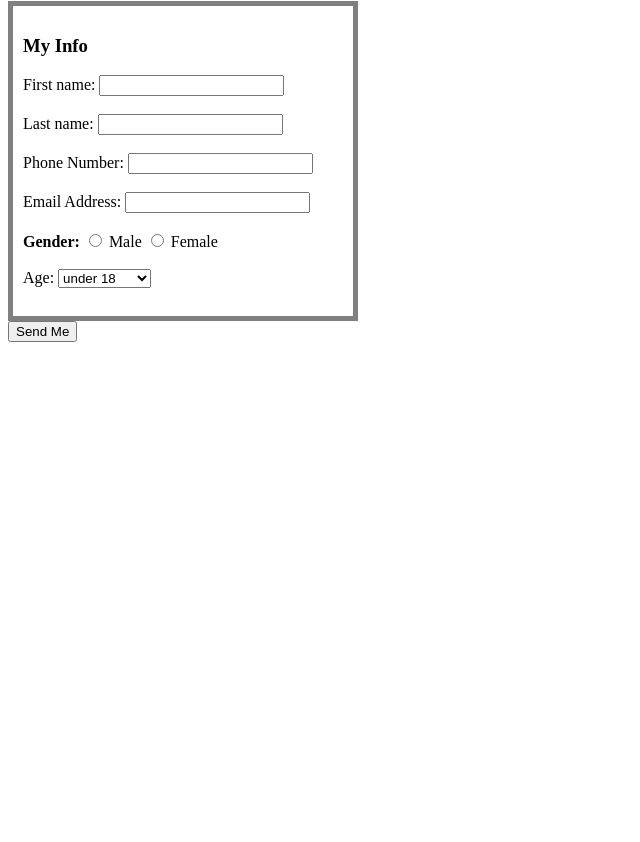
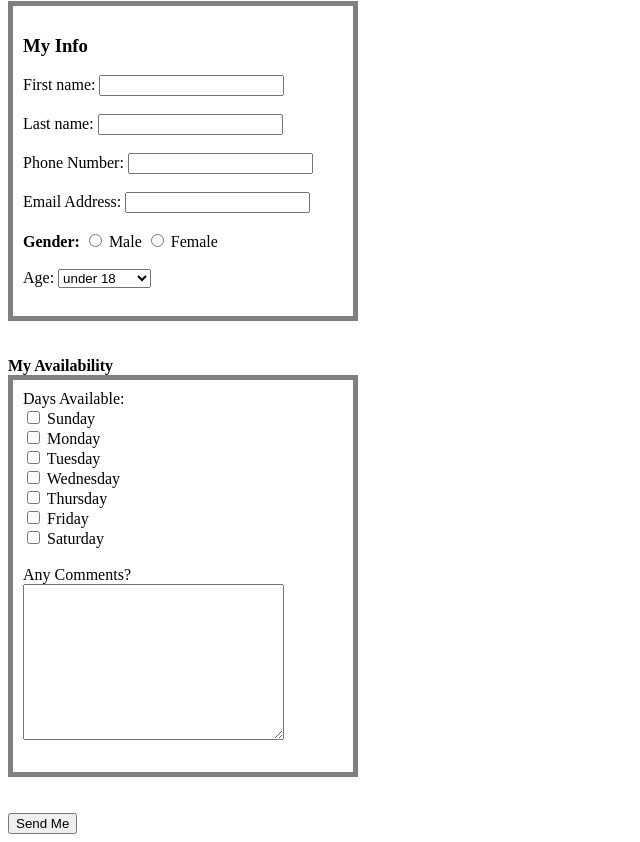
Before and after one commit to estefania-ai/ITMD361-lab4, a plain HTML site: page index.html in a window 1280 px wide. Shown: the part 79-921 px from the top of the page, without its empty margins (0-640 px from the left). Before the commit the page ends 800 px from the top, so only its background shows below. Drawn offline with Linux system fonts and the light colour scheme.

Commit message:
added availability and comments

```diff
--- a/index.html
+++ b/index.html
@@ -11,6 +11,9 @@
               margin: 0;
             }
             h4 {
+                display: inline;
+            }
+            p {
                 display: inline;
             }
             </style>
@@ -44,6 +47,31 @@
                     </select><br><br>
                   </form>
             </div>
+            <br><br>
+            <h4>My Availability</h4>
+            <div>
+                <p>Days Available:</p>
+                <form action="/action_page.php">
+                    <input type="checkbox" id="Day1" name="Day1" value="Sunday">
+                    <label for="Day1">Sunday</label><br>
+                    <input type="checkbox" id="Day2" name="Day2" value="Monday">
+                    <label for="Day2">Monday</label><br>
+                    <input type="checkbox" id="Day3" name="Day3" value="Tuesday">
+                    <label for="Day3">Tuesday</label><br>
+                    <input type="checkbox" id="Day4" name="Day4" value="Wednesday">
+                    <label for="Day4">Wednesday</label><br>
+                    <input type="checkbox" id="Day5" name="Day5" value="Thursday">
+                    <label for="Day4">Thursday</label><br>
+                    <input type="checkbox" id="Day6" name="Day6" value="Friday">
+                    <label for="Day6">Friday</label><br>
+                    <input type="checkbox" id="Day7" name="Day7" value="Saturday">
+                    <label for="Day7">Saturday</label><br><br>
+                    <p>Any Comments?</p>
+                    <textarea name="message" rows="10" cols="30"></textarea>
+                    <br><br>
+                </form>
+            </div>
+            <br><br>
             <form>
                 <input type="submit" value="Send Me">
             </form>
```
